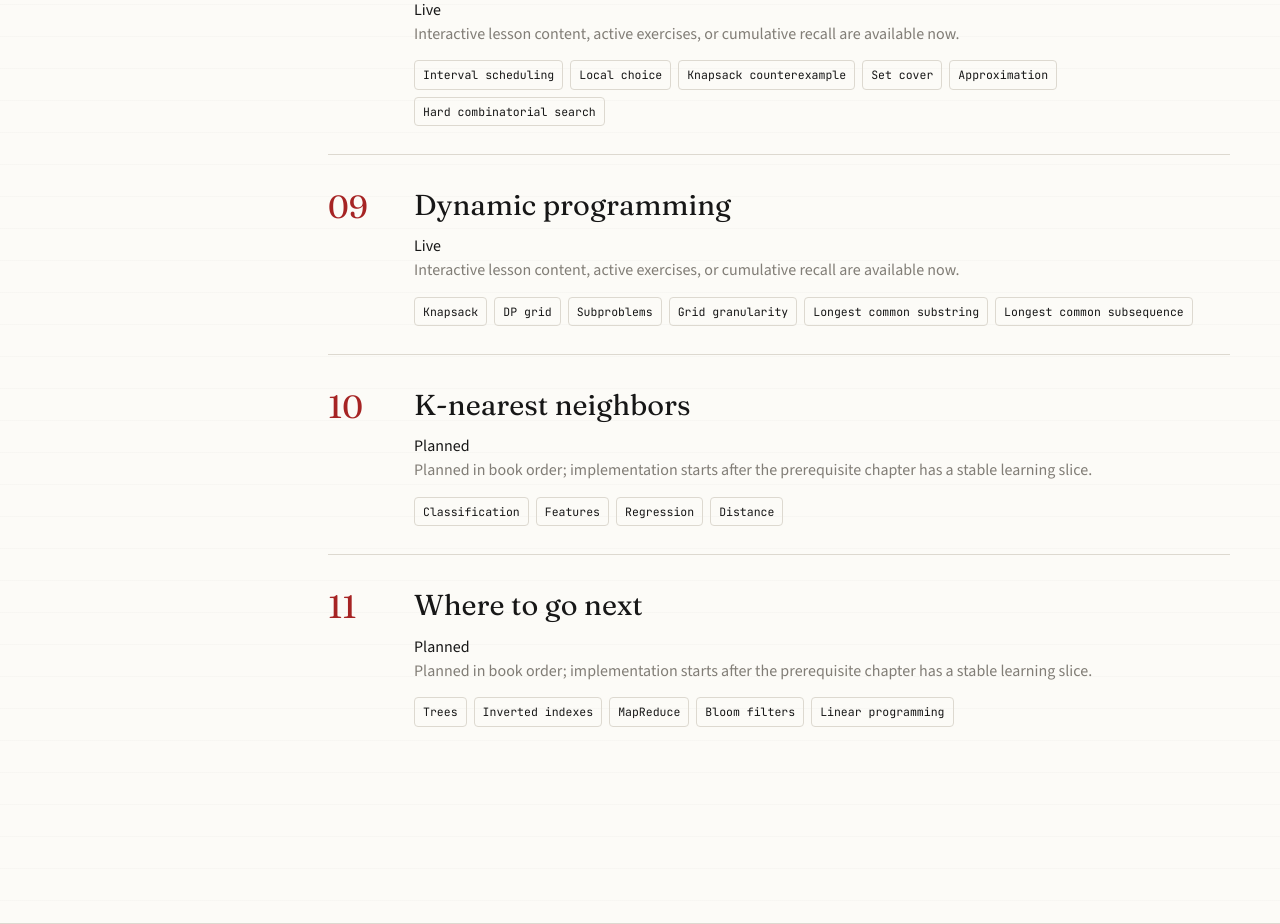
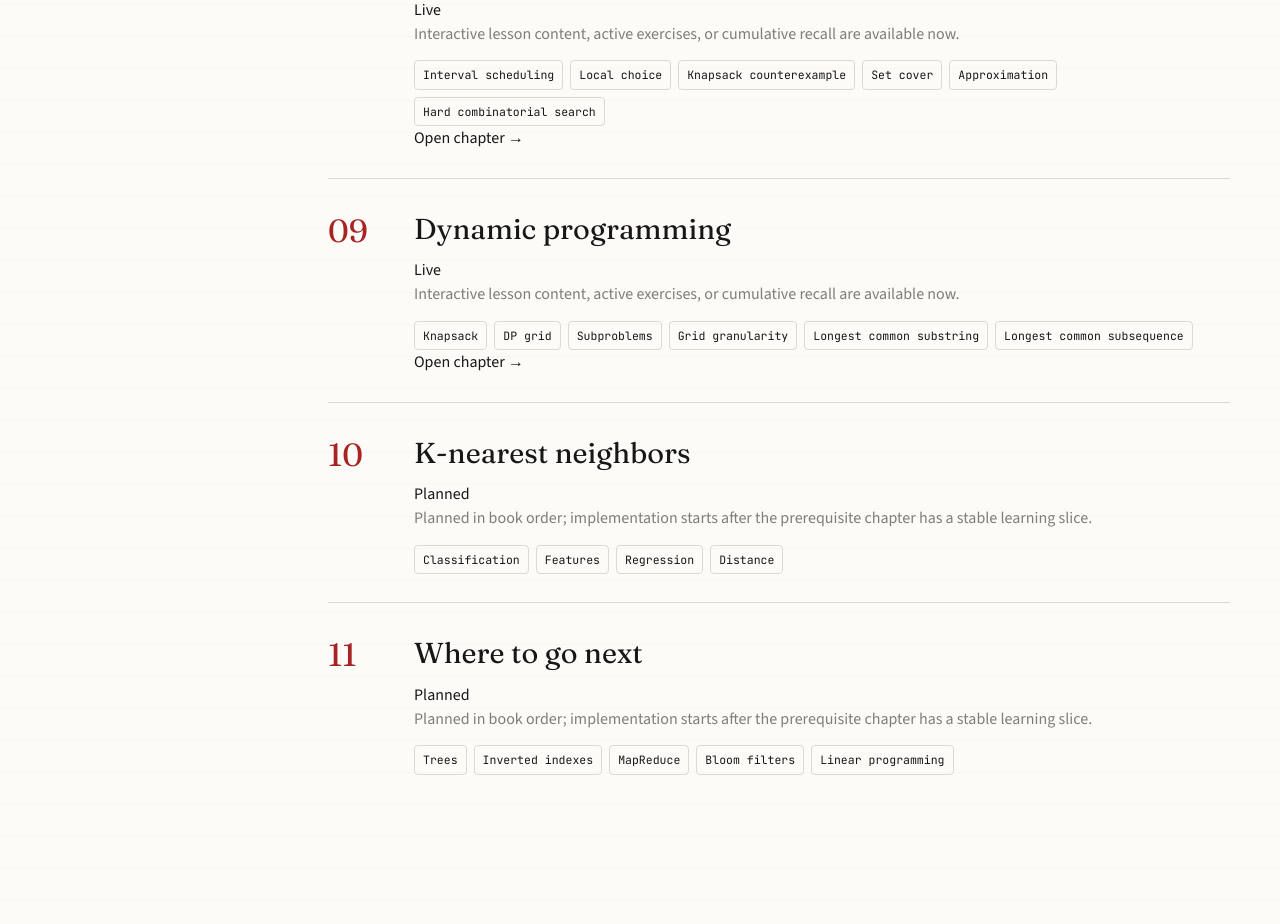
Before and after one commit to anatwork14/agocode, a Next.js app: page /roadmap in a window 1280 px wide. Shown: the part 2140-3064 px from the top of the page. Built offline with nearby package versions, Linux system fonts and the light colour scheme.

Commit message:
fix: route roadmap through live Chapters 8 and 9

```diff
--- a/app/roadmap/page.tsx
+++ b/app/roadmap/page.tsx
@@ -11,6 +11,8 @@ const activeRoutes: Record<number, string> = {
   5: "/learn/hash-tables",
   6: "/learn/breadth-first-search",
   7: "/learn/dijkstra",
+  8: "/learn/greedy",
+  9: "/learn/dynamic-programming",
 };
 
 export default function RoadmapPage() {
```
